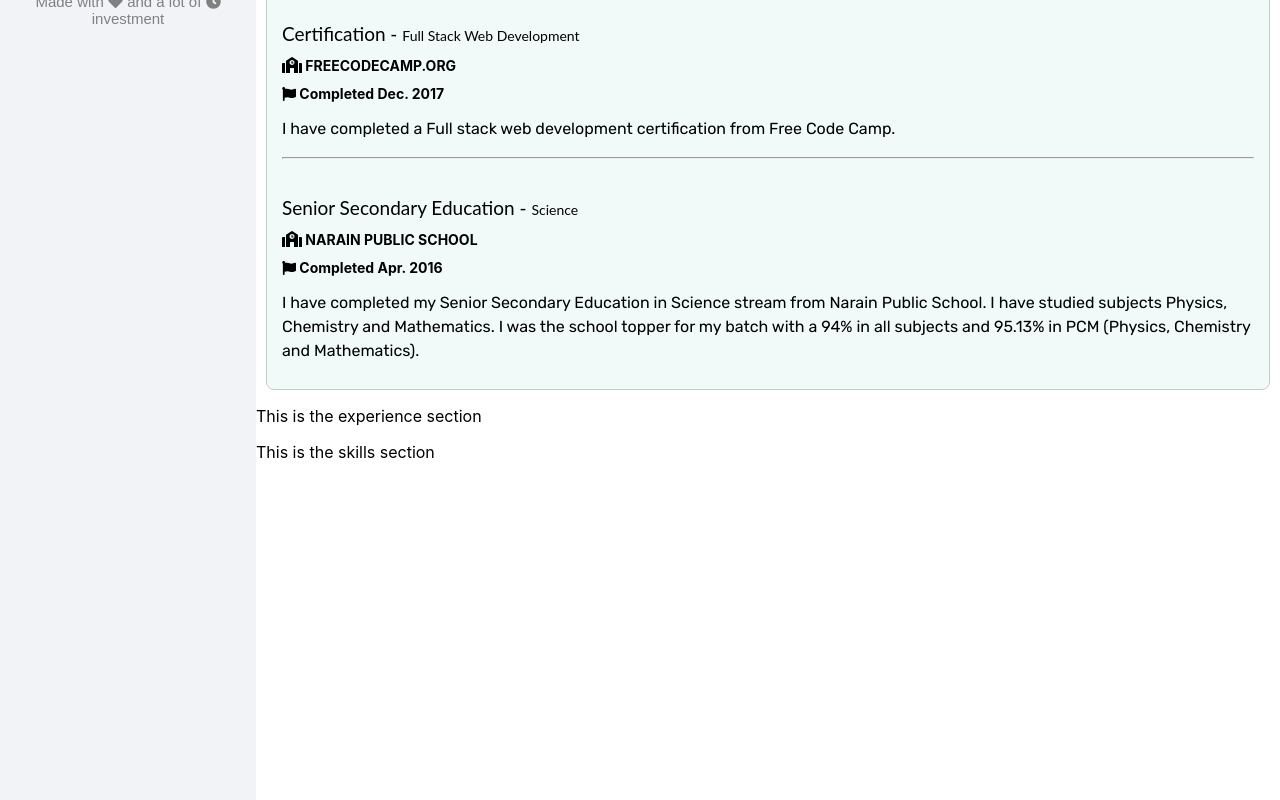
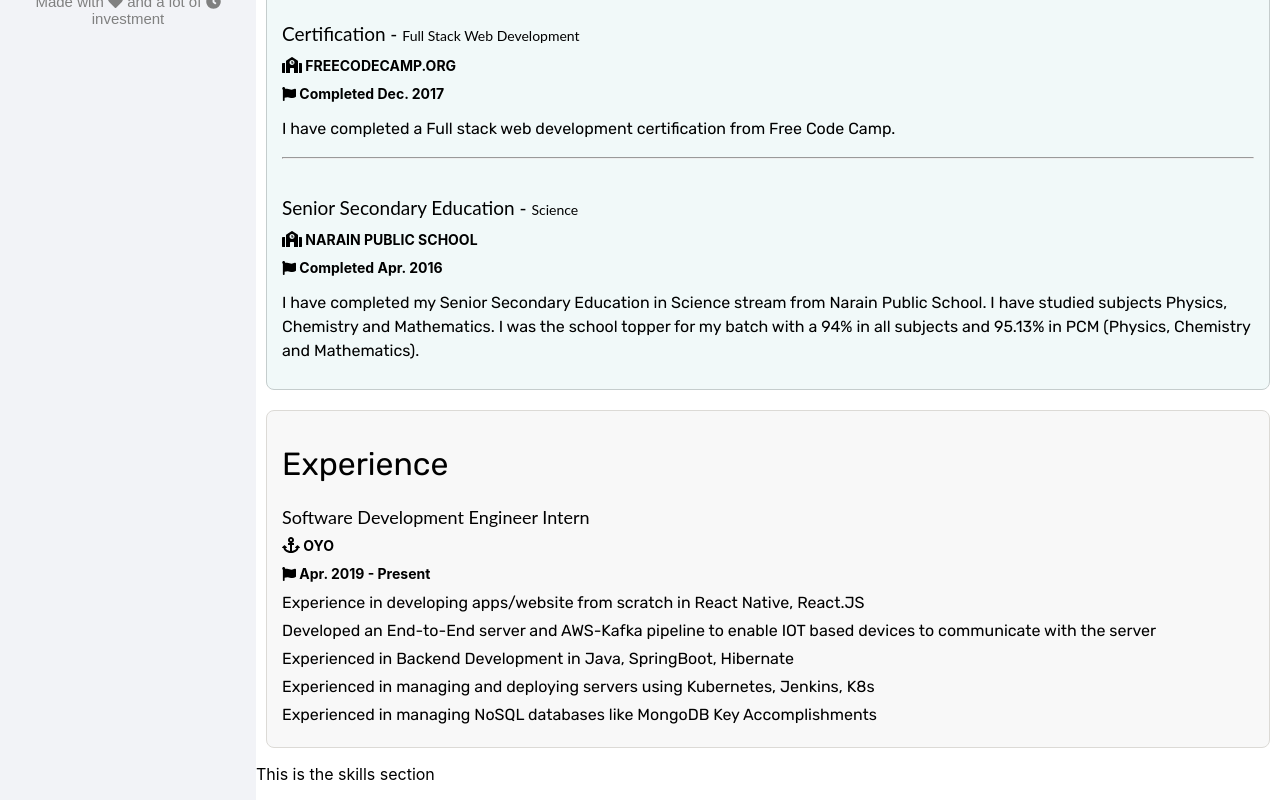
Before and after one commit to arnishgrover/arnishgrover.github.io, a React (Create React App) app: page / in a window 1280 px wide. Shown: the part 657-1457 px from the top of the page. Before the commit the page ends 1135 px from the top, so only its background shows below. Built offline with nearby package versions, Linux system fonts and the light colour scheme.

Commit message:
added experience tab

```diff
--- a/src/components/Experience/Experience.css
+++ b/src/components/Experience/Experience.css
@@ -0,0 +1,31 @@
+.experience-main {
+    border: 1px solid #dcdad6;
+    padding: 2px 15px 10px;
+    margin: 20px 10px 10px;
+    border-radius: 8px;
+    background-color: #f8f8f8;
+}
+
+.experience-heading-2 {
+    line-height: 1px;
+}
+
+.sub-question-company {
+    font-family: Lato, sans-serif;
+    font-size: 18px;
+    line-height: 4px;
+}
+
+.completion-experience {
+    line-height: 1px;
+    font-size: 14px;
+    font-weight: bold;
+}
+
+.experience-detail {
+}
+
+.experience-detail-text {
+    line-height: 12px;
+    font-family: Rubik, sans-serif;
+}
--- a/src/components/Experience/Experience.js
+++ b/src/components/Experience/Experience.js
@@ -1,14 +1,48 @@
 import React, {Component} from 'react';
 import "./Experience.css";
+import {FontAwesomeIcon} from '@fortawesome/react-fontawesome'
+import {faAnchor, faFlag} from '@fortawesome/free-solid-svg-icons'
 
 class Experience extends Component {
     render() {
         return (
-            <div>
-                <p>This is the experience section</p>
+            <div className='experience-main'>
+                <div className='education-heading'>
+                    <p className='education'>
+                        Experience
+                    </p>
+                </div>
+
+                <div className='experience-heading-2'>
+                    <p className='sub-question-company'>Software Development Engineer Intern</p>
+                    <FontAwesomeIcon icon={faAnchor}/><span className='completion-experience'> OYO </span>
+                    <p className='completion-experience'><FontAwesomeIcon icon={faFlag} size='1x'/> Apr. 2019 - Present
+                    </p>
+                </div>
+                <div className='experience-detail'>
+                    <p className='experience-detail-text'>Experience in developing apps/website from scratch in React
+                        Native, React.JS</p>
+                    <p className='experience-detail-text'>Developed an End-to-End server and AWS-Kafka pipeline to
+                        enable IOT based devices to
+                        communicate with the server
+                    </p>
+                    <p className='experience-detail-text'>Experienced in Backend Development in Java, SpringBoot,
+                        Hibernate</p>
+                    <p className='experience-detail-text'>Experienced in managing and deploying servers using
+                        Kubernetes, Jenkins, K8s</p>
+                    <p className='experience-detail-text'>Experienced in managing NoSQL databases like MongoDB Key
+                        Accomplishments</p>
+
+                </div>
             </div>
         )
     }
 }
 
 export default Experience;
+
+// • Experience in developing apps/website from scratch in React Native, React.JS
+// • Developed an End-to-End server and AWS-Kafka pipeline to enable IOT based devices to communicate with the server
+// • Experienced in Backend Development in Java, SpringBoot, Hibernate
+// • Experienced in managing and deploying servers using Kubernetes, Jenkins, K8s
+// • Experienced in managing NoSQL databases like MongoDB Key Accomplishments
```
